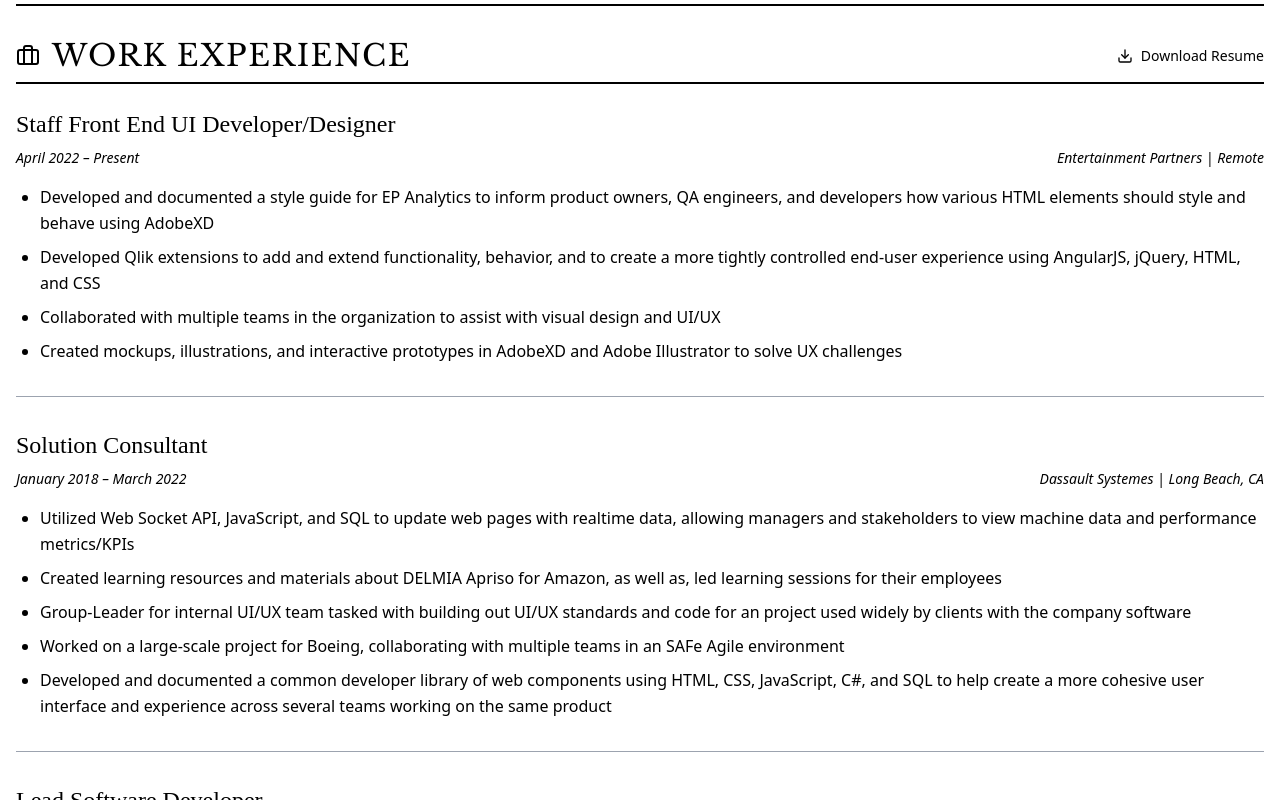
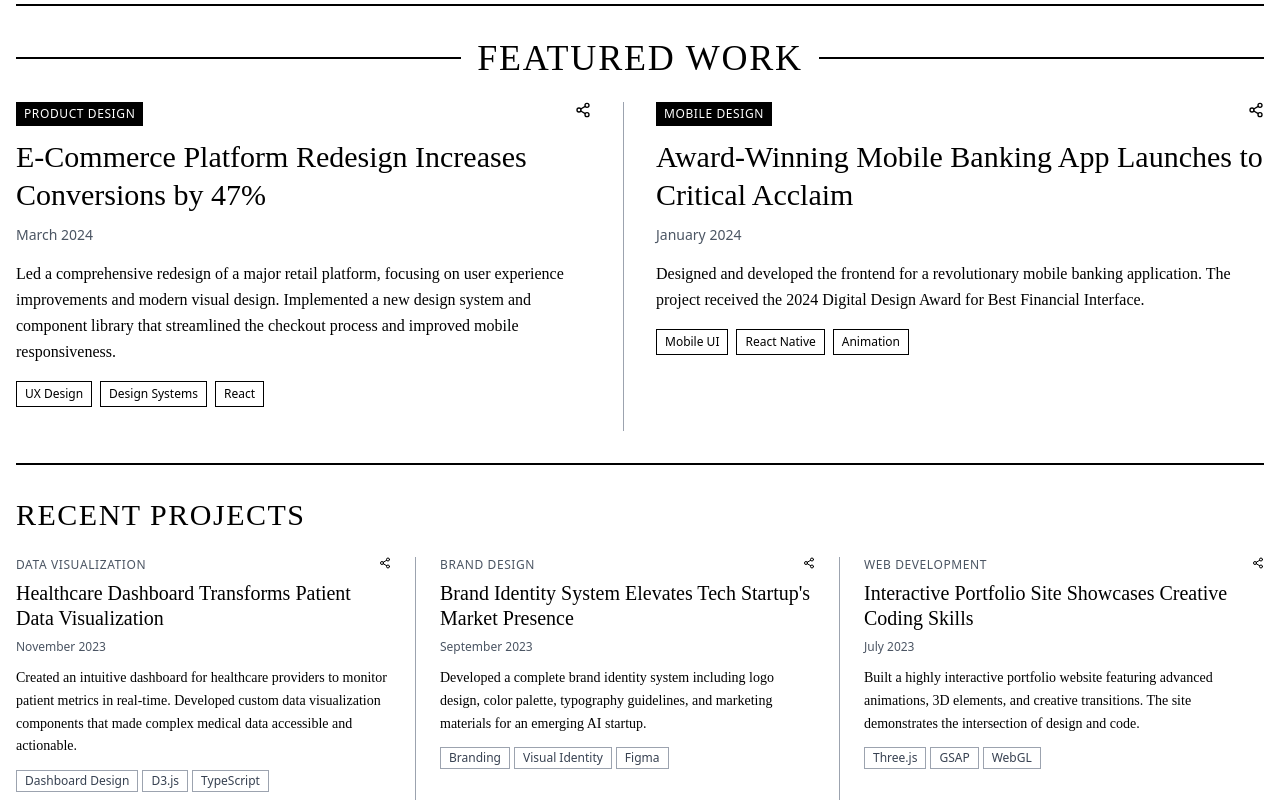
Before and after one commit to 13rion/13rion.github.io, a React (Vite) app: page / in a window 1280 px wide. Shown: the part 500-1300 px from the top of the page. Built offline with nearby package versions, Linux system fonts and the light colour scheme.

Commit message:
Added projectsGrid. Made work experience the default function. TODO: Revise projects content

```diff
--- a/src/App.tsx
+++ b/src/App.tsx
@@ -1,7 +1,8 @@
 import Header from './components/header';
 import HeroSection from './components/heroSection';
+import ProjectsGrid from './components/ProjectsGrid';
+import WorkExperience from './components/WorkExperience';
 import Footer from './components/footer';
-import { WorkExperience } from './components/WorkExperience';
 
 function App() {
 	return (
@@ -9,6 +10,7 @@ function App() {
 			<Header />
 			<main className="max-w-7xl mx-auto px-4 py-8">
 				<HeroSection />
+				<ProjectsGrid />
 				<WorkExperience />
 			</main>
 			<Footer />
--- /dev/null
+++ b/src/components/ProjectCard.tsx
@@ -0,0 +1,92 @@
+import { Share2 } from "lucide-react";
+
+interface Project {
+  id: number;
+  title: string;
+  category: string;
+  date: string;
+  description: string;
+  tags: string[];
+  featured: boolean;
+}
+
+interface ProjectCardProps {
+  project: Project;
+  featured: boolean;
+}
+
+export default function ProjectCard({ project, featured }: ProjectCardProps) {
+  if (featured) {
+    return (
+      <article className="bg-transparent pb-6">
+        <div className="flex items-start justify-between mb-3">
+          <span className="text-xs uppercase tracking-wider bg-black text-white px-2 py-1">
+            {project.category}
+          </span>
+          <button className="hover:opacity-70">
+            <Share2 className="w-4 h-4" />
+          </button>
+        </div>
+
+        <h3 className="text-3xl mb-3 leading-tight" style={{ fontFamily: 'serif' }}>
+          {project.title}
+        </h3>
+
+        <div className="flex items-center gap-2 text-sm text-gray-600 mb-4">
+          <span>{project.date}</span>
+        </div>
+
+        <p className="text-base leading-relaxed mb-4" style={{ fontFamily: 'serif' }}>
+          {project.description}
+        </p>
+
+        <div className="flex flex-wrap gap-2">
+          {project.tags.map((tag, index) => (
+            <span
+              key={index}
+              className="text-xs border border-black px-2 py-1 hover:bg-black hover:text-white transition-colors"
+            >
+              {tag}
+            </span>
+          ))}
+        </div>
+      </article>
+    );
+  }
+
+  return (
+    <article className="bg-transparent pb-4">
+      <div className="flex items-start justify-between mb-2">
+        <span className="text-xs uppercase tracking-wider text-gray-600">
+          {project.category}
+        </span>
+        <button className="hover:opacity-70">
+          <Share2 className="w-3 h-3" />
+        </button>
+      </div>
+
+      <h3 className="text-xl mb-2 leading-tight" style={{ fontFamily: 'serif' }}>
+        {project.title}
+      </h3>
+
+      <div className="text-xs text-gray-600 mb-3">
+        {project.date}
+      </div>
+
+      <p className="text-sm leading-relaxed mb-3" style={{ fontFamily: 'serif' }}>
+        {project.description}
+      </p>
+
+      <div className="flex flex-wrap gap-1">
+        {project.tags.map((tag, index) => (
+          <span
+            key={index}
+            className="text-xs border border-gray-400 px-2 py-0.5 text-gray-700"
+          >
+            {tag}
+          </span>
+        ))}
+      </div>
+    </article>
+  );
+}
--- /dev/null
+++ b/src/components/ProjectsGrid.tsx
@@ -0,0 +1,116 @@
+import ProjectCard from "./ProjectCard";
+// import { ExternalLink } from "lucide-react";
+
+const projects = [
+  {
+    id: 1,
+    title: "E-Commerce Platform Redesign Increases Conversions by 47%",
+    category: "Product Design",
+    date: "March 2024",
+    description: "Led a comprehensive redesign of a major retail platform, focusing on user experience improvements and modern visual design. Implemented a new design system and component library that streamlined the checkout process and improved mobile responsiveness.",
+    tags: ["UX Design", "Design Systems", "React"],
+    featured: true
+  },
+  {
+    id: 2,
+    title: "Award-Winning Mobile Banking App Launches to Critical Acclaim",
+    category: "Mobile Design",
+    date: "January 2024",
+    description: "Designed and developed the frontend for a revolutionary mobile banking application. The project received the 2024 Digital Design Award for Best Financial Interface.",
+    tags: ["Mobile UI", "React Native", "Animation"],
+    featured: true
+  },
+  {
+    id: 3,
+    title: "Healthcare Dashboard Transforms Patient Data Visualization",
+    category: "Data Visualization",
+    date: "November 2023",
+    description: "Created an intuitive dashboard for healthcare providers to monitor patient metrics in real-time. Developed custom data visualization components that made complex medical data accessible and actionable.",
+    tags: ["Dashboard Design", "D3.js", "TypeScript"],
+    featured: false
+  },
+  {
+    id: 4,
+    title: "Brand Identity System Elevates Tech Startup's Market Presence",
+    category: "Brand Design",
+    date: "September 2023",
+    description: "Developed a complete brand identity system including logo design, color palette, typography guidelines, and marketing materials for an emerging AI startup.",
+    tags: ["Branding", "Visual Identity", "Figma"],
+    featured: false
+  },
+  {
+    id: 5,
+    title: "Interactive Portfolio Site Showcases Creative Coding Skills",
+    category: "Web Development",
+    date: "July 2023",
+    description: "Built a highly interactive portfolio website featuring advanced animations, 3D elements, and creative transitions. The site demonstrates the intersection of design and code.",
+    tags: ["Three.js", "GSAP", "WebGL"],
+    featured: false
+  },
+  {
+    id: 6,
+    title: "Design System Documentation Streamlines Team Workflow",
+    category: "Design Systems",
+    date: "May 2023",
+    description: "Created comprehensive documentation and component library for a growing design team. The system reduced design-to-development handoff time by 60%.",
+    tags: ["Storybook", "Documentation", "Component Library"],
+    featured: false
+  }
+];
+
+export default function ProjectsGrid() {
+  const featuredProjects = projects.filter(p => p.featured);
+  const otherProjects = projects.filter(p => !p.featured);
+
+  return (
+    <section id="projects" className="mb-12">
+      <div className="flex items-center gap-4 mb-6">
+        <div className="flex-1 border-b-2 border-black"></div>
+        <h2 className="text-4xl uppercase tracking-wider" style={{ fontFamily: 'serif' }}>
+          Featured Work
+        </h2>
+        <div className="flex-1 border-b-2 border-black"></div>
+      </div>
+
+      {/* Featured Projects - Large Layout */}
+      <div className="grid grid-cols-1 lg:grid-cols-2 gap-8 mb-8">
+        {featuredProjects.map((project, index) => (
+          <div
+            key={project.id}
+            className={index % 2 === 0 ? "lg:border-r lg:border-gray-400 lg:pr-8" : ""}
+          >
+            <ProjectCard project={project} featured />
+            {index < featuredProjects.length - 1 && (
+              <div className="mt-6 border-b border-gray-400 lg:hidden"></div>
+            )}
+          </div>
+        ))}
+      </div>
+
+      <div className="border-t-2 border-black pt-8">
+        <h3 className="text-3xl uppercase tracking-wider mb-6" style={{ fontFamily: 'serif' }}>
+          Recent Projects
+        </h3>
+
+        {/* Other Projects - Compact Layout */}
+        <div className="grid grid-cols-1 md:grid-cols-2 lg:grid-cols-3 gap-x-6">
+          {otherProjects.map((project, index) => (
+            <div
+              key={project.id}
+              className={`
+                ${index % 3 !== 2 ? 'lg:border-r lg:border-gray-400 lg:pr-6' : ''}
+                ${index % 2 === 0 && index % 3 === 2 ? 'md:border-r md:border-gray-400 md:pr-6 lg:border-r-0 lg:pr-0' : ''}
+                ${index % 2 === 0 && index % 3 !== 2 ? 'md:border-r md:border-gray-400 md:pr-6' : ''}
+              `}
+            >
+              <ProjectCard project={project} featured={false} />
+              {index < otherProjects.length - 1 && (
+                <div className="mt-4 mb-6 border-b border-gray-400 md:hidden"></div>
+              )}
+            </div>
+          ))}
+        </div>
+      </div>
+    </section>
+  );
+}
--- a/src/components/WorkExperience.tsx
+++ b/src/components/WorkExperience.tsx
@@ -42,7 +42,7 @@ const experiences = [
   }
 ];
 
-export function WorkExperience() {
+export default function WorkExperience() {
   return (
     <section id="experience" className="mb-12">
       <div className="flex items-center justify-between mb-6 pb-2 border-b-2 border-black">
```
